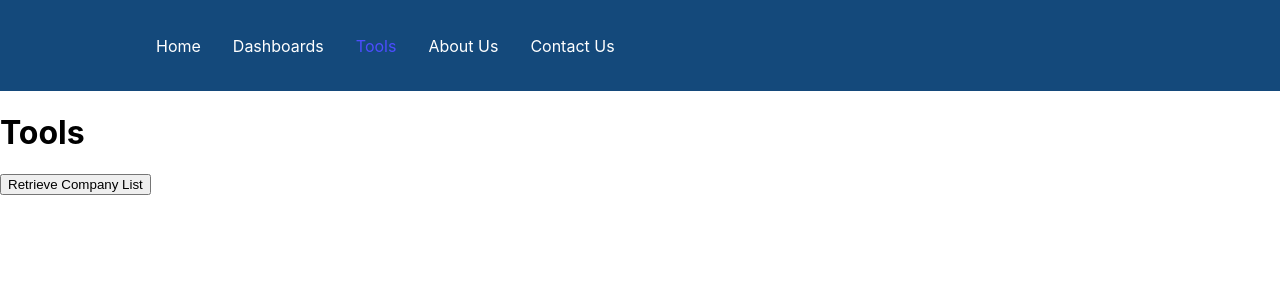
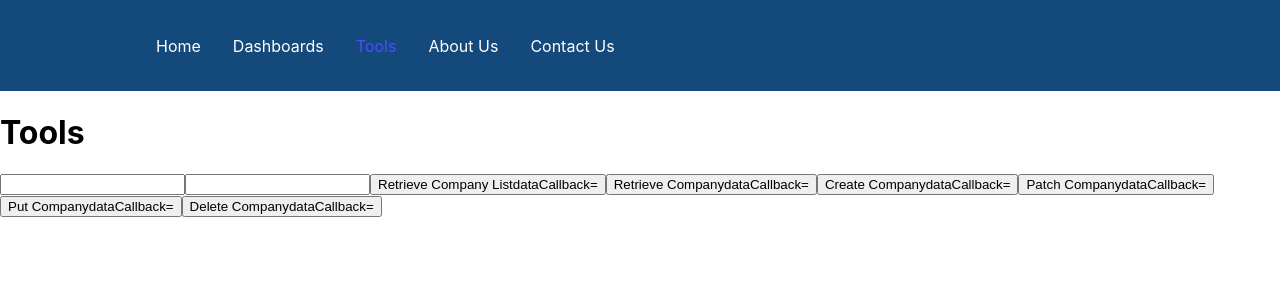
Before and after one commit to JPColling1/react_site_backup, a React (Create React App) app: page /tools in a window 1280 px wide. Shown: the top 300 px of the page. Built offline with nearby package versions, Linux system fonts and the light colour scheme.

Commit message:
now tracking input box changes

```diff
--- a/src/components/Button/index.js
+++ b/src/components/Button/index.js
@@ -1,11 +1,16 @@
 import React from 'react'
 import Company_Requests from '../../company_requests'
+//import Input from '../Input/index'
 
 export default class Button extends React.Component{
-    // constructor(props){
-    //     super(props);
-    //     // this.state = {idNum: 0,
-    //     //             company_name: 0}
+    constructor(props){
+        super(props);
+        this.state = {idNum: 0,
+                    company_name: 0}
+    }
+
+    // handleCallback(){
+
     // }
 
     testFunction(){
@@ -15,24 +20,26 @@ export default class Button extends React.Component{
             requests.get_Companies();
         }
         else if (this.props.request === "get"){
-            requests.get_Company(10);
+            requests.get_Company(this.state.idNum);
         }
         else if (this.props.request === "post"){
-            requests.post_Company();
+            requests.post_Company(this.state.company_name);
         }
         else if (this.props.request === "patch"){
-            requests.patch_Company();
+            requests.patch_Company(this.state.idNum, this.state.company_name);
         }
         else if (this.props.request === "put"){
-            requests.put_Company();
+            requests.put_Company(this.state.idNum, this.state.company_name);
         }
         else if (this.props.request === "delete"){
-            requests.delete_Company();
+            requests.delete_Company(this.state.idNum);
         }
     }
 
 
     render(){
-        return  <button onClick={this.testFunction.bind(this)} type="button">{this.props.name}</button>
+        return  <button onClick={this.testFunction.bind(this)}
+                         type="button">{this.props.name}
+                         dataCallback={this.handleCallback}</button>
     }
 }
--- a/src/pages/tools.js
+++ b/src/pages/tools.js
@@ -1,11 +1,36 @@
 import React from 'react';
 import Button from '../components/Button/index';
+//import Input from '../components/Input/index';
+import {useState} from 'react';
+
 
 const Tools = () => {
+
+  //track company id and name
+  const [idvalue, setidValue] = useState('');
+  const handleidChange = event => {
+    setidValue(event.target.value);
+    //console.log(event.target.value);
+  }
+  const [namevalue, setnameValue] = useState('');
+  const handlenameChange = event => {
+    setnameValue(event.target.value);
+    //console.log(event.target.value);
+  }
+
   return (
     <div>
       <h1>Tools</h1>
-      <Button name="Retrieve Company List" request="get"></Button>
+      <input onChange={handleidChange}></input>
+      <input onChange={handlenameChange}></input>
+      {/* <Input id="company_id_input" name="companyId"></Input>
+      <Input id="company_name_input" name="companyName"></Input> */}
+      <Button name="Retrieve Company List" request="gets"></Button>
+      <Button name="Retrieve Company" request="get"></Button>
+      <Button name="Create Company" request="post"></Button>
+      <Button name="Patch Company" request="patch"></Button>
+      <Button name="Put Company" request="put"></Button>
+      <Button name="Delete Company" request="delete"></Button>
     </div>
   );
 };
```
Also changed, not shown: src/components/Input/index.js (added, +21 -0 lines).
